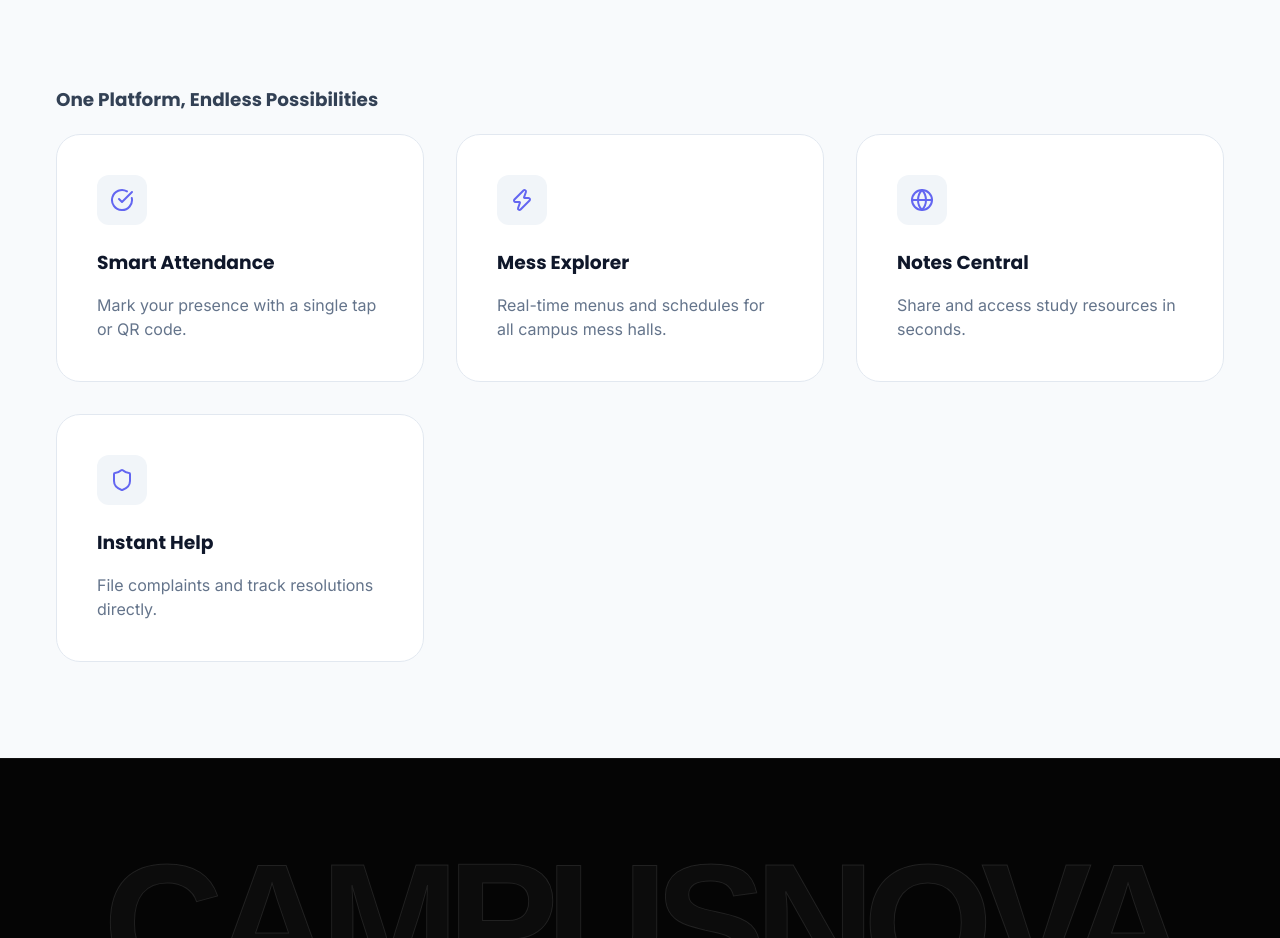
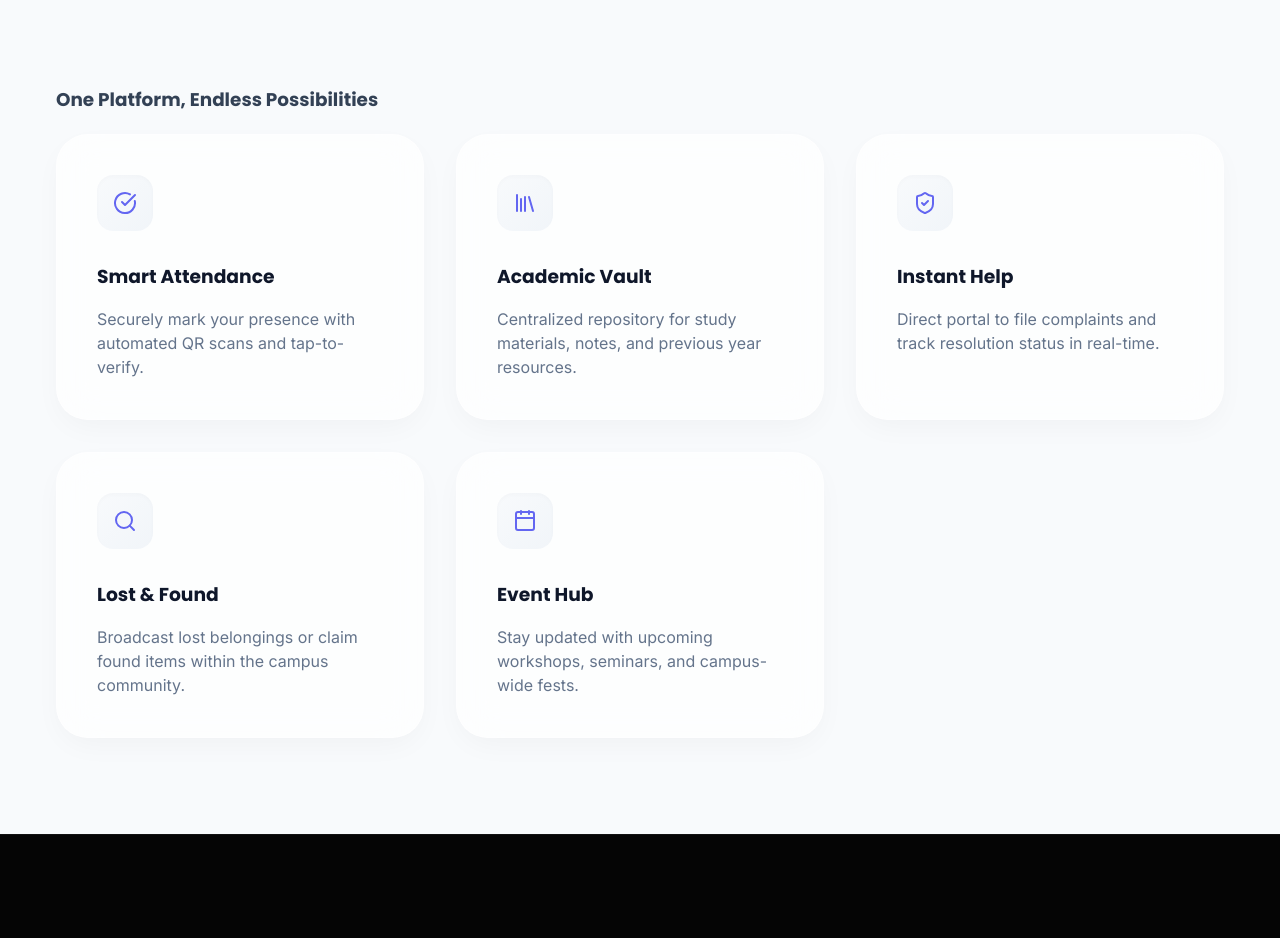
Before and after one commit to priyanshu-dev121/nova-2.0, a React (Vite) app in the folder frontend/: page / in a window 1280 px wide. Shown: the part 780-1718 px from the top of the page. Built offline with nearby package versions, Linux system fonts and the light colour scheme; no server answers.

Commit message:
Revamp landing page and fix login robustness

```diff
--- a/frontend/src/pages/LandingPage.css
+++ b/frontend/src/pages/LandingPage.css
@@ -238,29 +238,61 @@
 }
 
 .feature-card {
-  background: white;
+  background: rgba(255, 255, 255, 0.7);
   padding: 2.5rem;
-  border-radius: 1.5rem;
-  border: 1px solid var(--border);
-  transition: all var(--short) ease-in-out;
+  border-radius: 2rem;
+  border: 1px solid rgba(255, 255, 255, 0.4);
+  backdrop-filter: blur(20px);
+  transition: all 0.5s cubic-bezier(0.23, 1, 0.32, 1);
+  box-shadow: 0 10px 30px -5px rgba(0, 0, 0, 0.04);
+  display: flex;
+  flex-direction: column;
+  position: relative;
+  overflow: hidden;
+}
+
+.feature-card::before {
+  content: '';
+  position: absolute;
+  top: 0;
+  left: 0;
+  width: 100%;
+  height: 4px;
+  background: linear-gradient(90deg, var(--primary), #a855f7);
+  opacity: 0;
+  transition: opacity 0.3s ease;
 }
 
 .feature-card:hover {
-  transform: translateY(-10px);
-  box-shadow: 0 20px 25px -5px rgba(0, 0, 0, 0.05);
-  border-color: var(--primary);
+  transform: translateY(-12px) scale(1.02);
+  box-shadow: 0 25px 50px -12px rgba(99, 102, 241, 0.15);
+  border-color: rgba(99, 102, 241, 0.3);
+  background: white;
+}
+
+.feature-card:hover::before {
+  opacity: 1;
 }
 
 .feature-icon {
-  width: 50px;
-  height: 50px;
-  background: #f1f5f9;
-  border-radius: 12px;
+  width: 56px;
+  height: 56px;
+  background: linear-gradient(135deg, #f8fafc, #f1f5f9);
+  border-radius: 16px;
   display: flex;
   align-items: center;
   justify-content: center;
   color: var(--primary);
-  margin-bottom: 1.5rem;
+  margin-bottom: 2rem;
+  box-shadow: inset 0 2px 4px rgba(0,0,0,0.02);
+  transition: all 0.3s ease;
+}
+
+.feature-card:hover .feature-icon {
+  background: var(--primary);
+  color: white;
+  transform: rotate(-5deg) scale(1.1);
+  box-shadow: 0 10px 20px -5px rgba(99, 102, 241, 0.4);
 }
 
 .feature-card h3 {
--- a/frontend/src/pages/LandingPage.jsx
+++ b/frontend/src/pages/LandingPage.jsx
@@ -1,6 +1,6 @@
 import React, { useState, useEffect, useRef } from 'react';
 import { useNavigate } from 'react-router-dom';
-import { ArrowRight, Sparkles, CheckCircle, Globe, Shield, Zap } from 'lucide-react';
+import { ArrowRight, Sparkles, CheckCircle, Globe, Shield, Zap, Library, Search, Calendar, ShieldCheck } from 'lucide-react';
 import Footer from '../components/Footer';
 import './LandingPage.css';
 
@@ -163,10 +163,11 @@ const LandingPage = () => {
           <h2 className="section-title">One Platform, Endless Possibilities</h2>
           <div className="features-grid">
             {[
-              { title: 'Smart Attendance', desc: 'Mark your presence with a single tap or QR code.', icon: <CheckCircle /> },
-              { title: 'Mess Explorer', desc: 'Real-time menus and schedules for all campus mess halls.', icon: <Zap /> },
-              { title: 'Notes Central', desc: 'Share and access study resources in seconds.', icon: <Globe /> },
-              { title: 'Instant Help', desc: 'File complaints and track resolutions directly.', icon: <Shield /> },
+              { title: 'Smart Attendance', desc: 'Securely mark your presence with automated QR scans and tap-to-verify.', icon: <CheckCircle /> },
+              { title: 'Academic Vault', desc: 'Centralized repository for study materials, notes, and previous year resources.', icon: <Library /> },
+              { title: 'Instant Help', desc: 'Direct portal to file complaints and track resolution status in real-time.', icon: <ShieldCheck /> },
+              { title: 'Lost & Found', desc: 'Broadcast lost belongings or claim found items within the campus community.', icon: <Search /> },
+              { title: 'Event Hub', desc: 'Stay updated with upcoming workshops, seminars, and campus-wide fests.', icon: <Calendar /> },
             ].map((f, i) => (
               <div key={i} className="feature-card fade-up" style={{ animationDelay: `${0.2 * i}s` }}>
                 <div className="feature-icon">{f.icon}</div>
--- a/frontend/src/pages/LoginPage.jsx
+++ b/frontend/src/pages/LoginPage.jsx
@@ -42,7 +42,10 @@ const LoginPage = () => {
         return;
       }
 
-      const { data } = await API.post('/auth/login', formData);
+      const { data } = await API.post('/auth/login', {
+        email: formData.email.toLowerCase().trim(),
+        password: formData.password,
+      });
       localStorage.setItem('userInfo', JSON.stringify(data));
       showToast('Logged in successfully! Welcome back.', 'success');
       navigate('/dashboard');
--- a/frontend/src/pages/SignupPage.jsx
+++ b/frontend/src/pages/SignupPage.jsx
@@ -73,7 +73,7 @@ const SignupPage = () => {
     try {
       const { data } = await API.post('/auth/signup', {
         name: formData.name,
-        email: formData.email,
+        email: formData.email.toLowerCase().trim(),
         password: formData.password,
       });
 
```
Also changed, not shown: 2 other files (tests, documents, lock files or other folders).
